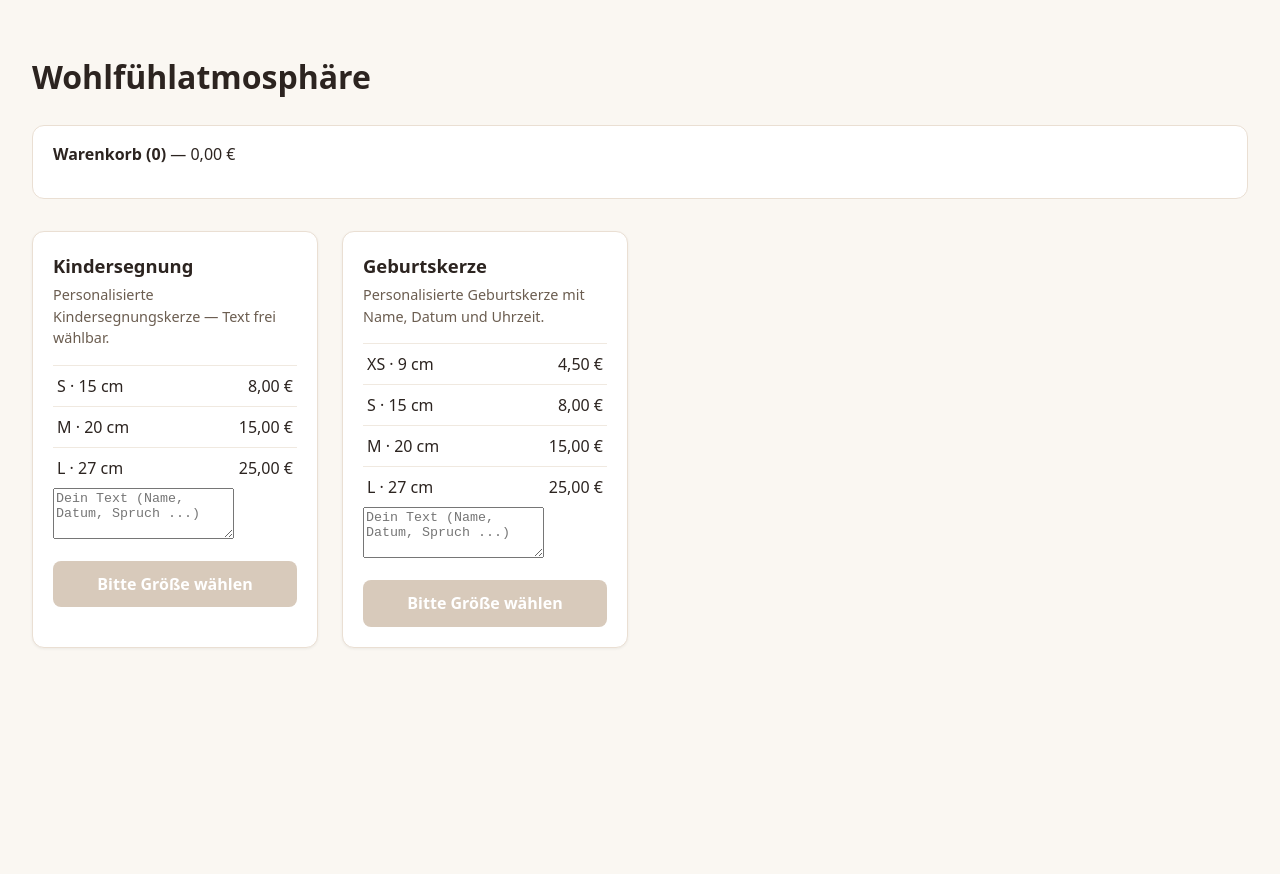
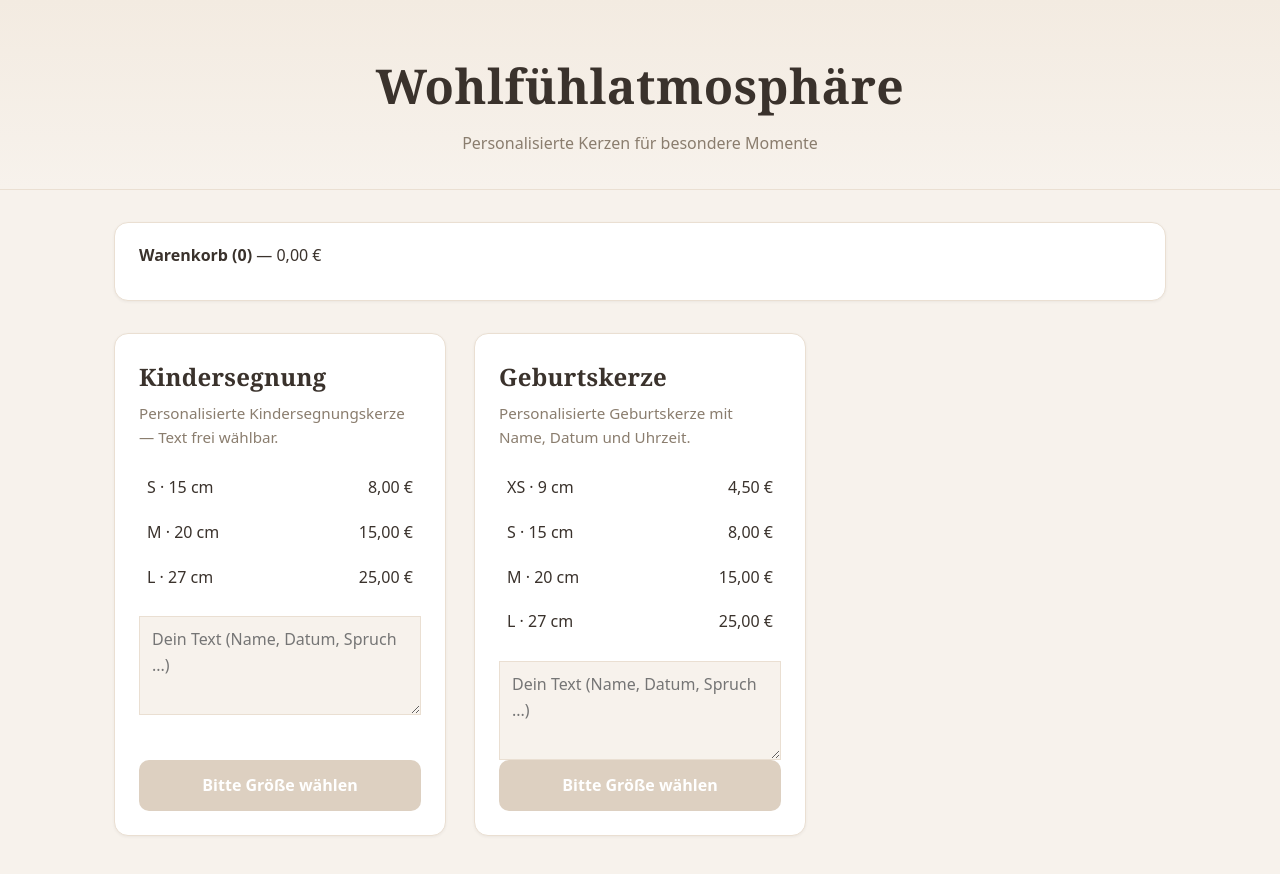
Before and after one commit to maximilianbese/wohlfuehlatmosphaere, a React (Vite) app: page / in a window 1280 px wide. Shown: the top 874 px of the page. Before the commit the page ends 800 px from the top, so only its background shows below. Built offline with nearby package versions, Linux system fonts and the light colour scheme.

Commit message:
feat: enhance layout and styling of App component, add header and tagline

```diff
--- a/index.html
+++ b/index.html
@@ -3,6 +3,12 @@
   <head>
     <meta charset="UTF-8" />
     <link rel="icon" type="image/svg+xml" href="/favicon.svg" />
+    <link rel="preconnect" href="https://fonts.googleapis.com" />
+    <link rel="preconnect" href="https://fonts.gstatic.com" crossorigin />
+    <link
+      href="https://fonts.googleapis.com/css2?family=Cormorant+Garamond:wght@500;600;700&display=swap"
+      rel="stylesheet"
+    />
     <meta name="viewport" content="width=device-width, initial-scale=1.0" />
     <title>Wohlfühlatmosphäre</title>
   </head>
--- a/src/App.css
+++ b/src/App.css
@@ -1,37 +1,102 @@
+.site-header {
+  text-align: center;
+  padding: 3rem 1.5rem 2rem;
+  background: linear-gradient(180deg, var(--accent-soft), var(--bg));
+  border-bottom: 1px solid var(--border);
+}
+
+.site-header h1 {
+  margin: 0;
+  font-size: clamp(2rem, 4vw, 3rem);
+}
+
+.tagline {
+  margin: 0.4rem 0 0;
+  color: var(--text-muted);
+}
+
+.container {
+  max-width: 1100px;
+  margin: 0 auto;
+  padding: 2rem 1.5rem 4rem;
+}
+
+/* Warenkorb */
+.cart {
+  margin-bottom: 2rem;
+  padding: 1.25rem 1.5rem;
+  background: var(--surface);
+  border: 1px solid var(--border);
+  border-radius: var(--radius);
+  box-shadow: var(--shadow-sm);
+}
+
+.cart ul {
+  list-style: none;
+  margin: 0.75rem 0 0;
+  padding: 0;
+}
+
+.cart li {
+  display: flex;
+  align-items: center;
+  gap: 0.5rem;
+  padding: 0.45rem 0;
+  border-top: 1px solid var(--border);
+  font-size: 0.95rem;
+}
+
+.remove-button {
+  margin-left: auto;
+  border: none;
+  background: none;
+  color: var(--text-muted);
+  cursor: pointer;
+  font-size: 1rem;
+  line-height: 1;
+}
+
+.remove-button:hover {
+  color: var(--accent-dark);
+}
+
+/* Produktraster */
 .product-grid {
   display: grid;
-  grid-template-columns: repeat(auto-fill, minmax(260px, 1fr));
-  gap: 1.5rem;
-  margin-top: 2rem;
+  grid-template-columns: repeat(auto-fill, minmax(280px, 1fr));
+  gap: 1.75rem;
 }
 
 .product-card {
-  background: #fff;
-  border: 1px solid #eadfd3;
-  border-radius: 12px;
-  padding: 1.25rem;
-  box-shadow: 0 1px 3px rgba(0, 0, 0, 0.06);
+  display: flex;
+  flex-direction: column;
+  background: var(--surface);
+  border: 1px solid var(--border);
+  border-radius: var(--radius);
+  padding: 1.5rem;
+  box-shadow: var(--shadow-sm);
   transition:
-    box-shadow 0.2s,
-    transform 0.2s;
+    box-shadow 0.25s ease,
+    transform 0.25s ease;
 }
 
 .product-card:hover {
-  box-shadow: 0 6px 16px rgba(0, 0, 0, 0.1);
-  transform: translateY(-2px);
+  box-shadow: var(--shadow-md);
+  transform: translateY(-3px);
 }
 
 .product-card h2 {
   margin: 0 0 0.25rem;
-  font-size: 1.15rem;
+  font-size: 1.5rem;
 }
 
 .product-card p {
   margin: 0 0 1rem;
-  color: #6b5d50;
-  font-size: 0.9rem;
+  color: var(--text-muted);
+  font-size: 0.95rem;
 }
 
+/* Größen */
 .sizes {
   list-style: none;
   margin: 0;
@@ -42,75 +107,63 @@
   display: flex;
   justify-content: space-between;
   width: 100%;
-  padding: 0.5rem 0.25rem;
+  padding: 0.6rem 0.5rem;
   border: none;
-  border-top: 1px solid #f0e9e0;
+  border-radius: 8px;
   background: none;
-  font: inherit; /* Button erbt Schrift der Seite statt Browser-Standard */
+  font: inherit;
   color: inherit;
   cursor: pointer;
   text-align: left;
+  transition: background 0.15s ease;
 }
 
 .size-row:hover {
-  background: #faf7f2;
+  background: var(--accent-soft);
 }
 
 .size-row--selected {
-  background: #f3ece2;
+  background: var(--accent-soft);
   font-weight: 600;
+  box-shadow: inset 0 0 0 1.5px var(accent);
 }
 
+/* Textfeld */
+.personalization {
+  width: 100%;
+  margin-top: 1rem;
+  padding: 0.65rem 0.75rem;
+  border: 1px solid var(--border);
+  font: inherit;
+  resize: vertical;
+  background: var(--bg);
+}
+
+.personalization:focus {
+  outline: none;
+  border-color: var(--accent);
+}
+
+/* Button */
 .add-button {
-  margin-top: 1rem;
+  margin-top: auto;
   width: 100%;
-  padding: 0.7rem;
+  padding: 0.8rem;
   border: none;
-  border-radius: 8px;
-  background: #b08968;
+  border-radius: 10px;
+  background: var(--accent);
   color: #fff;
   font: inherit;
   font-weight: 600;
   cursor: pointer;
+  transition: background 0.2s ease;
 }
 
-.add-button:hover {
-  background: #9c7355;
+.add-button:hover:not(:disabled) {
+  background: var(--accent-dark);
 }
 
 .add-button:disabled {
-  background: #d8cabb;
+  background: #ddd0c1;
   cursor: not-allowed;
 }
-
-.cart {
-  display: block;
-  margin: 1.5rem 0;
-  padding: 1rem 1.25rem;
-  background: #fff;
-  border: 1px solid #eadfd3;
-  border-radius: 12px;
-}
-
-.personalisation {
-  width: 100%;
-  margin-top: 0.75rem;
-  padding: 0.5rem;
-  border: 1px solid #eadfd3;
-  border-radius: 8px;
-  font: inherit;
-  resize: vertical;
-}
-
-.remove-button {
-  margin-left: 0.5rem;
-  border: none;
-  background: none;
-  color: #b0847c;
-  cursor: pointer;
-  font-size: 0.9rem;
-}
-
-.remove-button:hover {
-  color: #8a5c54;
-}
--- a/src/App.tsx
+++ b/src/App.tsx
@@ -17,9 +17,13 @@ function App() {
   }
 
   return (
-    <>
+    <div className="app">
+      <header className="site-header">
         <h1>Wohlfühlatmosphäre</h1>
+        <p className="tagline">Personalisierte Kerzen für besondere Momente</p>
+      </header>
 
+      <main className="container">
         <Cart items={cart} onRemove={removeFromCart} />
 
         <div className="product-grid">
@@ -31,7 +35,8 @@ function App() {
             />
           ))}
         </div>
-    </>
+      </main>
+    </div>
   );
 }
 
--- a/src/index.css
+++ b/src/index.css
@@ -1,13 +1,24 @@
 :root {
-  font-family:
-    system-ui,
-    -apple-system,
-    "Segoe UI",
-    Roboto,
-    sans-serif;
-  line-height: 1.5;
-  color: #2c2420;
-  background-color: #faf7f2;
+  --bg: #f7f2ec;
+  --surface: #ffffff;
+  --border: #eadfd2;
+  --text: #3a322c;
+  --text-muted: #8a7d6e;
+  --accent: #b5835a;
+  --accent-dark: #96683f;
+  --accent-soft: #f3ebe1;
+
+  --radius: 14px;
+  --shadow-sm: 0 1px 3px rgba(58, 50, 44, 0.06);
+  --shadow-md: 0 12px 30px -12px rgba(58, 50, 44, 0.22);
+
+  --font-display: "Cormorant Garamons", Georgia, serif;
+  --font-body: system-ui, -apple-system, "Segoe UI", Roboto, sans-serif;
+
+  font-family: var(--font-body);
+  line-height: 1.6;
+  color: var(--text);
+  background-color: var(--bg);
 }
 
 * {
@@ -16,5 +27,11 @@
 
 body {
   margin: 0;
-  padding: 2rem;
 }
+
+h1,
+h2 {
+  font-family: var(--font-display);
+  font-weight: 600;
+  letter-spacing: 0.01em;
+}
```
Lines whose indentation alone changed are shown as unchanged.
